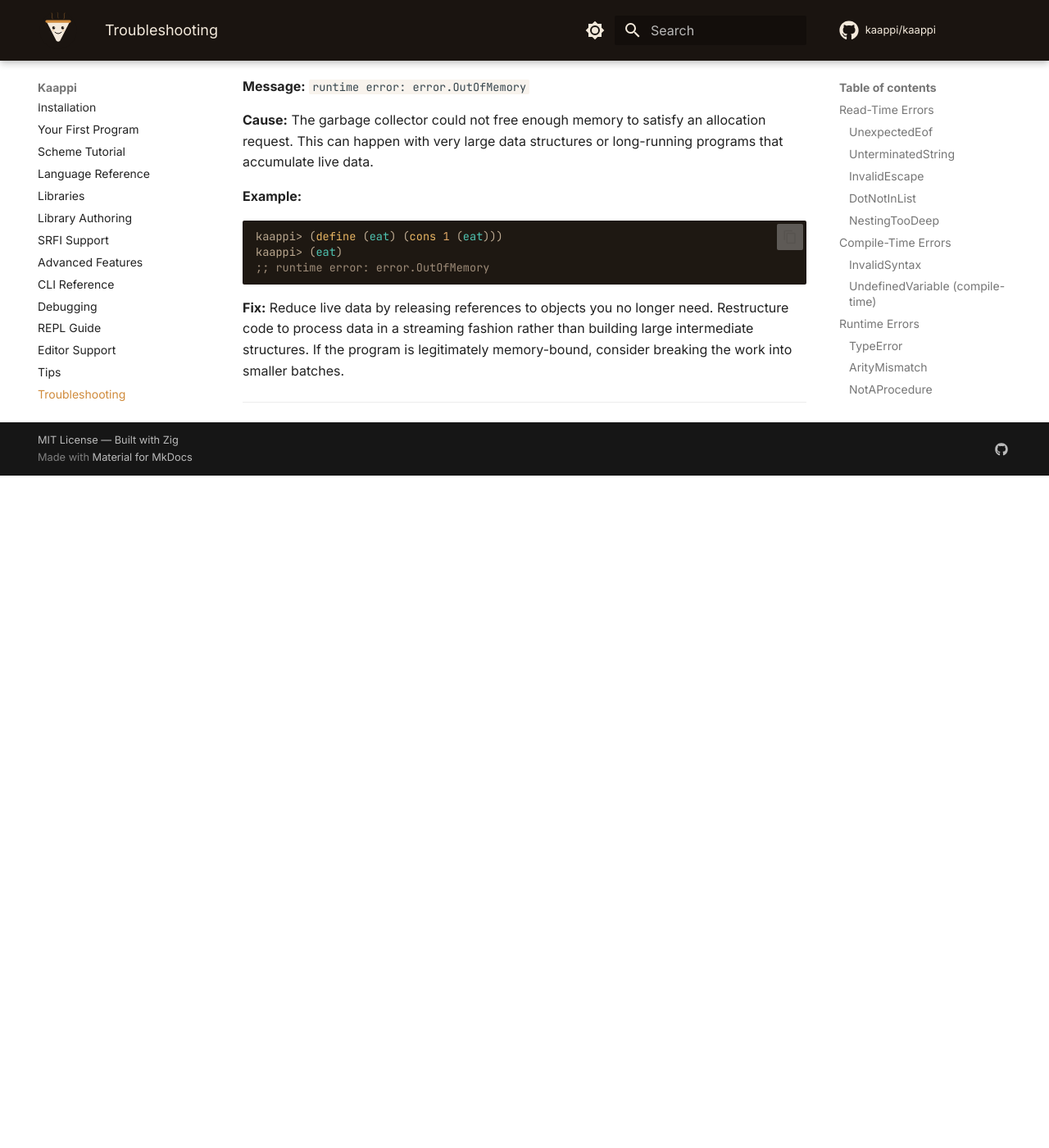
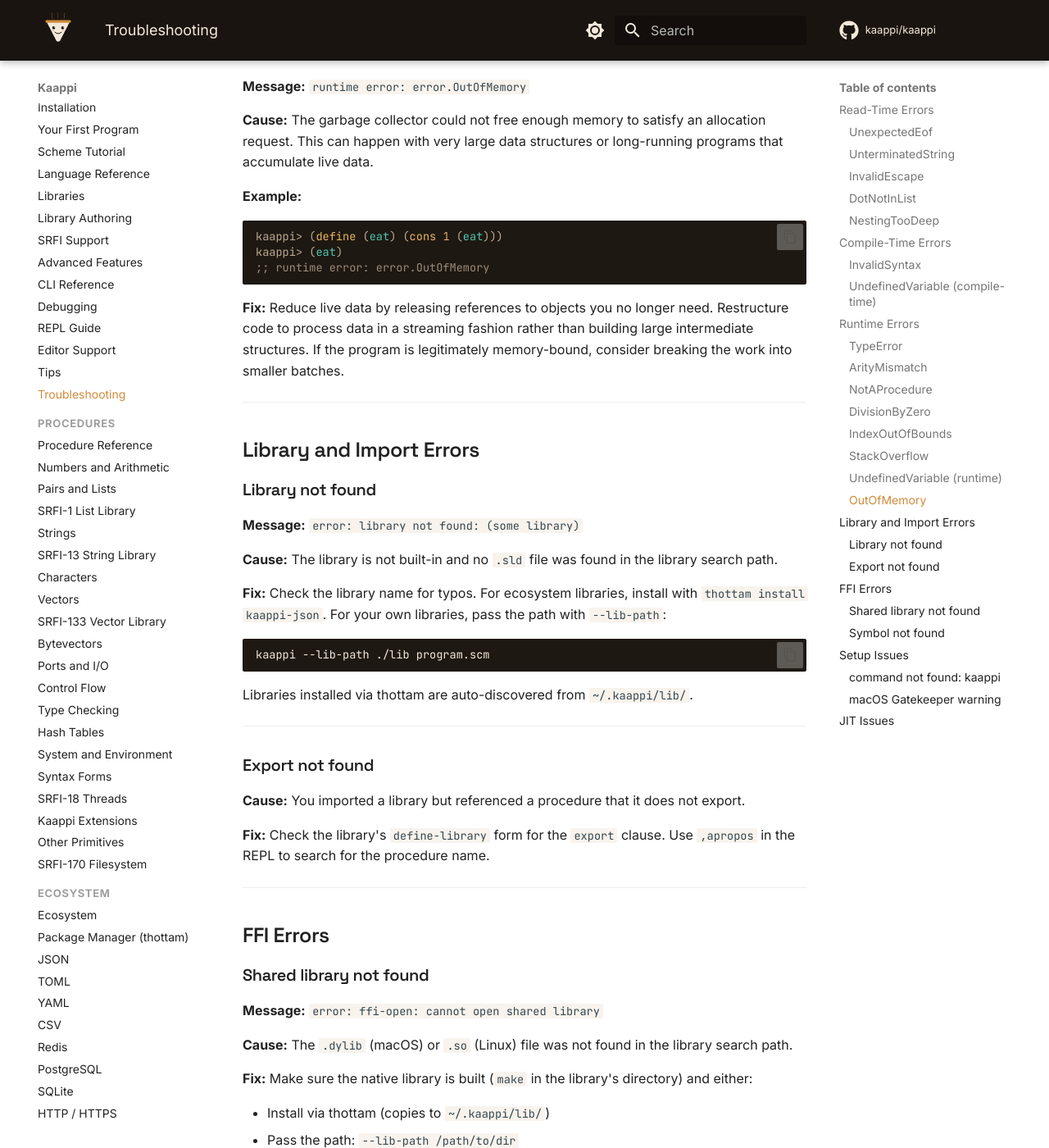
Before and after one commit to kaappi/kaappi.github.io, an MkDocs documentation site: the page built from docs/guide/troubleshooting.md, in a window 1280 px wide and 1400 px high, scrolled down 6795 px. Shown: the whole window at 82% size. Built offline with MkDocs 1.6.1 and Material for MkDocs 9.7.7, drawn with Linux system fonts in a browser that asks for light colours; comment, search, counter and statistics services are not loaded; before the commit the page ends 7375 px from its top, so only the background shows below that; some of the changed text lies outside the part shown.

Commit message:
Fill documentation gaps: troubleshooting, bundling, CLI, sandbox
- Expand troubleshooting: add library/import errors, FFI errors, PATH
  setup, macOS Gatekeeper, JIT workaround sections
- Add standalone binary bundling guide to advanced.md (one-step,
  two-step, cross-compilation workflows)
- Fix stale debugger reference in advanced.md
- Create kaappi-cli ecosystem docs page with full API reference
- Add kaappi-cli to ecosystem index and nav
- Document sandbox mode details in tips.md: exact list of blocked
  operations (file I/O, FFI, eval/load, process context, SRFI-170)

Co-Authored-By: Claude Opus 4.6 (1M context) <noreply@anthropic.com>

````diff
--- a/docs/guide/troubleshooting.md
+++ b/docs/guide/troubleshooting.md
@@ -348,3 +348,123 @@ building large intermediate structures. If the program is legitimately
 memory-bound, consider breaking the work into smaller batches.
 
 ---
+
+## Library and Import Errors
+
+### Library not found
+
+**Message:** `error: library not found: (some library)`
+
+**Cause:** The library is not built-in and no `.sld` file was found in
+the library search path.
+
+**Fix:** Check the library name for typos. For ecosystem libraries,
+install with `thottam install kaappi-json`. For your own libraries, pass
+the path with `--lib-path`:
+
+```bash
+kaappi --lib-path ./lib program.scm
+```
+
+Libraries installed via thottam are auto-discovered from `~/.kaappi/lib/`.
+
+---
+
+### Export not found
+
+**Cause:** You imported a library but referenced a procedure that it
+does not export.
+
+**Fix:** Check the library's `define-library` form for the `export`
+clause. Use `,apropos` in the REPL to search for the procedure name.
+
+---
+
+## FFI Errors
+
+### Shared library not found
+
+**Message:** `error: ffi-open: cannot open shared library`
+
+**Cause:** The `.dylib` (macOS) or `.so` (Linux) file was not found in
+the library search path.
+
+**Fix:** Make sure the native library is built (`make` in the library's
+directory) and either:
+
+- Install via thottam (copies to `~/.kaappi/lib/`)
+- Pass the path: `--lib-path /path/to/dir`
+- Set `DYLD_LIBRARY_PATH` (macOS) or `LD_LIBRARY_PATH` (Linux)
+
+---
+
+### Symbol not found
+
+**Message:** `error: ffi-fn: symbol not found`
+
+**Cause:** The shared library was loaded but does not contain the
+requested function symbol.
+
+**Fix:** Check the function name for typos. Verify the library was
+compiled with the expected function (use `nm -gU library.dylib` on macOS
+or `nm -D library.so` on Linux to list exported symbols).
+
+---
+
+## Setup Issues
+
+### command not found: kaappi
+
+**Cause:** The `kaappi` binary is not in your `PATH`.
+
+**Fix for install script:** The install script places binaries in
+`~/.local/bin`. Add it to your shell profile:
+
+```bash
+export PATH="$HOME/.local/bin:$PATH"
+```
+
+Then restart your terminal or `source` your profile.
+
+**Fix for source build:** The binary is at `zig-out/bin/kaappi`. Either
+add `zig-out/bin` to your `PATH` or copy the binary:
+
+```bash
+cp zig-out/bin/kaappi ~/.local/bin/
+```
+
+---
+
+### macOS Gatekeeper warning
+
+**Message:** *"kaappi" can't be opened because Apple cannot check it for
+malicious software.*
+
+**Cause:** The binary is not signed. This only affects binaries built
+from source — release binaries are Developer ID signed and Apple
+notarized.
+
+**Fix:** Use the install script (`curl -fsSL https://kaappi-lang.org/install.sh | bash`)
+which downloads signed binaries. For source builds, remove the quarantine
+attribute:
+
+```bash
+xattr -d com.apple.quarantine zig-out/bin/kaappi
+```
+
+---
+
+## JIT Issues
+
+If you encounter unexpected behavior that you suspect is JIT-related
+(wrong results, crashes in compiled code), run with `--no-jit` to force
+pure interpretation:
+
+```bash
+kaappi --no-jit program.scm
+```
+
+If the bug disappears with `--no-jit`, it's a JIT bug — please
+[report it](https://github.com/kaappi/kaappi/issues).
+
+---
--- a/mkdocs.yml
+++ b/mkdocs.yml
@@ -97,6 +97,7 @@ nav:
     - Crypto (Hashing): ecosystem/crypto.md
     - Testing: ecosystem/test.md
     - Logging: ecosystem/log.md
+    - CLI Parsing: ecosystem/cli.md
 
 markdown_extensions:
   - pymdownx.highlight:
````
Also changed, not shown: docs/ecosystem/cli.md (added, +107 -0 lines), docs/ecosystem/index.md (+2 -1 lines), docs/guide/advanced.md (+35 -1 lines), docs/guide/tips.md (+22 -2 lines).
